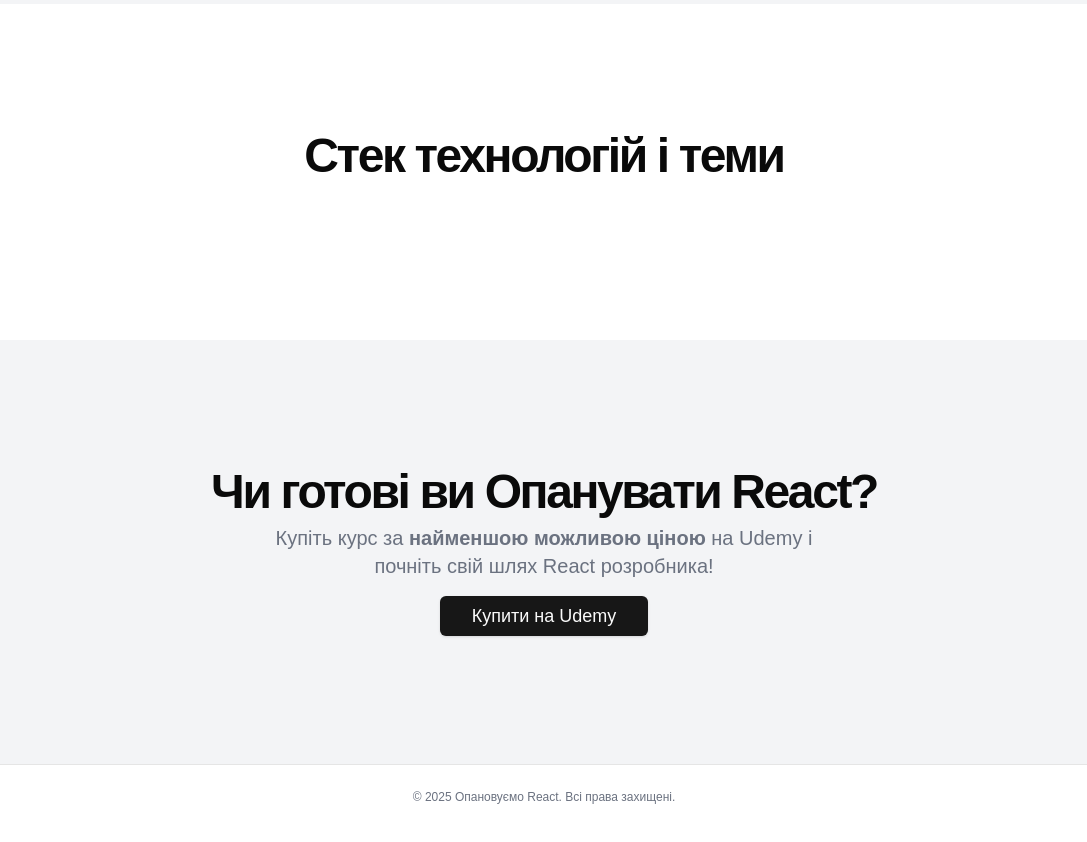
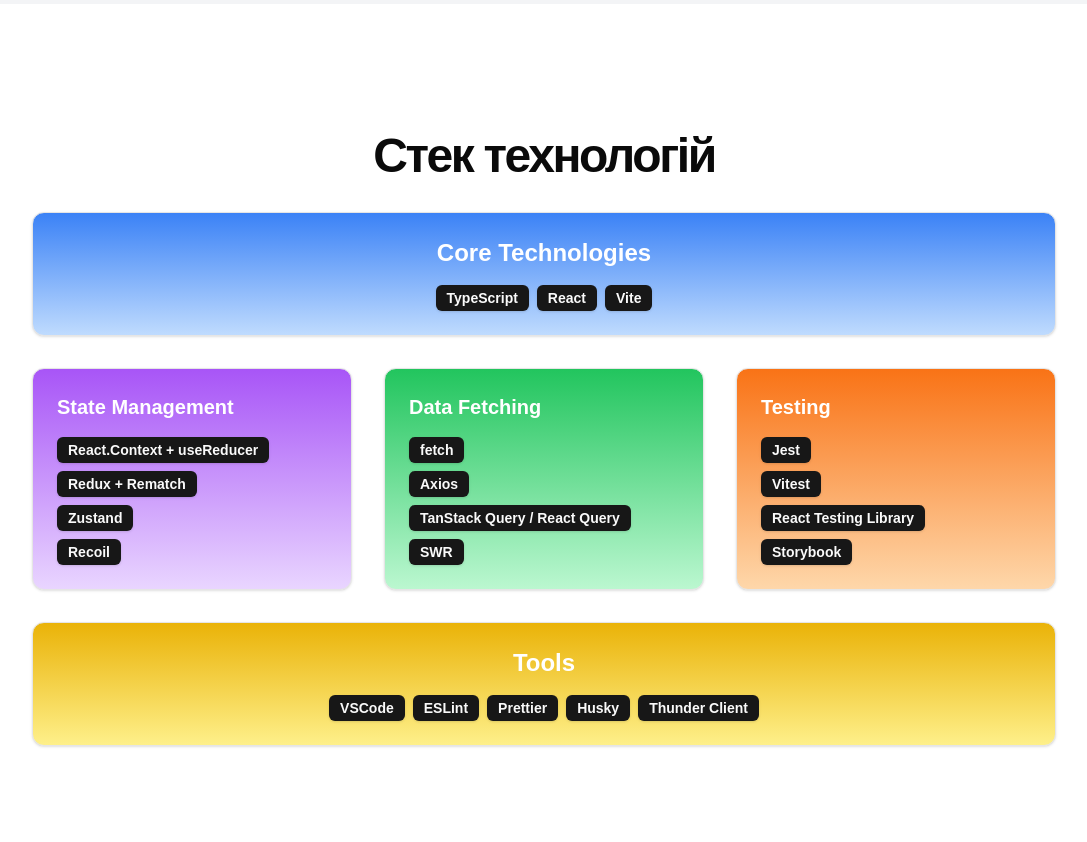
Before and after one commit to a-polishchuk/master-react-course, a Next.js app: page / in a window 1280 px wide. Shown: the part 1480-2322 px from the top of the page, without its empty margins (96-1183 px from the left). Built offline with nearby package versions, Linux system fonts and the light colour scheme.

Commit message:
tech stack section

```diff
--- a/app/page.tsx
+++ b/app/page.tsx
@@ -1,7 +1,7 @@
+import { Badge } from "@/components/ui/badge"
 import { Button } from "@/components/ui/button"
 import { Card, CardContent } from "@/components/ui/card"
-import { BookOpen, BookUser, Boxes, BrainCircuit, CheckCircle, Gem, Github, LibraryBig, Network, PencilRuler, User } from 'lucide-react'
-import Image from "next/image"
+import { BookUser, Boxes, BrainCircuit, Gem, Network, PencilRuler } from 'lucide-react'
 import Link from "next/link"
 
 const ENROLL_LINK = "https://www.udemy.com/course/opanovuemo-react/?referralCode=C0563B0126CAF7329C80"
@@ -114,8 +114,69 @@
         <section id="tech-stack" className="w-full py-12 md:py-24 lg:py-32 dark:bg-gray-800">
           <div className="container px-4 md:px-6 mx-auto">
             <h2 className="text-3xl font-bold tracking-tighter sm:text-4xl md:text-5xl text-center mb-8">
-              Стек технологій і теми
+              Стек технологій
             </h2>
+            <div className="grid grid-cols-1 md:grid-cols-3 gap-8 max-w-5xl mx-auto">
+              <div className="col-span-1 md:col-span-3">
+                <Card className="bg-gradient-to-b from-blue-500 to-blue-200">
+                  <CardContent className="p-6">
+                    <h3 className="text-2xl font-bold text-white text-center">Core Technologies</h3>
+                    <div className="flex justify-center gap-2 mt-4">
+                      <Badge className="text-sm">TypeScript</Badge>
+                      <Badge className="text-sm">React</Badge>
+                      <Badge className="text-sm">Vite</Badge>
+                    </div>
+                  </CardContent>
+                </Card>
+              </div>
+              <Card className="bg-gradient-to-b from-purple-500 to-purple-200">
+                <CardContent className="p-6">
+                  <h3 className="text-xl font-bold text-white mb-4">State Management</h3>
+                  <div className="flex flex-col gap-2">
+                    <div><Badge className="text-sm">React.Context + useReducer</Badge></div>
+                    <div><Badge className="text-sm">Redux + Rematch</Badge></div>
+                    <div><Badge className="text-sm">Zustand</Badge></div>
+                    <div><Badge className="text-sm">Recoil</Badge></div>
+                  </div>
+                </CardContent>
+              </Card>
+              <Card className="bg-gradient-to-b from-green-500 to-green-200">
+                <CardContent className="p-6">
+                  <h3 className="text-xl font-bold text-white mb-4">Data Fetching</h3>
+                  <div className="space-y-2">
+                    <div><Badge className="text-sm">fetch</Badge></div>
+                    <div><Badge className="text-sm">Axios</Badge></div>
+                    <div><Badge className="text-sm">TanStack Query / React Query</Badge></div>
+                    <div><Badge className="text-sm">SWR</Badge></div>
+                  </div>
+                </CardContent>
+              </Card>
+              <Card className="bg-gradient-to-b from-orange-500 to-orange-200">
+                <CardContent className="p-6">
+                  <h3 className="text-xl font-bold text-white mb-4">Testing</h3>
+                  <div className="space-y-2">
+                    <div><Badge className="text-sm">Jest</Badge></div>
+                    <div><Badge className="text-sm">Vitest</Badge></div>
+                    <div><Badge className="text-sm">React Testing Library</Badge></div>
+                    <div><Badge className="text-sm">Storybook</Badge></div>
+                  </div>
+                </CardContent>
+              </Card>
+              <div className="col-span-1 md:col-span-3">
+                <Card className="bg-gradient-to-b from-yellow-500 to-yellow-200">
+                  <CardContent className="p-6">
+                    <h3 className="text-2xl font-bold text-white text-center">Tools</h3>
+                    <div className="flex justify-center gap-2 mt-4">
+                      <Badge className="text-sm">VSCode</Badge>
+                      <Badge className="text-sm">ESLint</Badge>
+                      <Badge className="text-sm">Prettier</Badge>
+                      <Badge className="text-sm">Husky</Badge>
+                      <Badge className="text-sm">Thunder Client</Badge>
+                    </div>
+                  </CardContent>
+                </Card>
+              </div>
+            </div>
           </div>
         </section>
 
--- /dev/null
+++ b/components/ui/badge.tsx
@@ -0,0 +1,36 @@
+import * as React from "react"
+import { cva, type VariantProps } from "class-variance-authority"
+
+import { cn } from "@/lib/utils"
+
+const badgeVariants = cva(
+  "inline-flex items-center rounded-md border px-2.5 py-0.5 text-xs font-semibold transition-colors focus:outline-none focus:ring-2 focus:ring-ring focus:ring-offset-2",
+  {
+    variants: {
+      variant: {
+        default:
+          "border-transparent bg-primary text-primary-foreground shadow hover:bg-primary/80",
+        secondary:
+          "border-transparent bg-secondary text-secondary-foreground hover:bg-secondary/80",
+        destructive:
+          "border-transparent bg-destructive text-destructive-foreground shadow hover:bg-destructive/80",
+        outline: "text-foreground",
+      },
+    },
+    defaultVariants: {
+      variant: "default",
+    },
+  }
+)
+
+export interface BadgeProps
+  extends React.HTMLAttributes<HTMLDivElement>,
+    VariantProps<typeof badgeVariants> {}
+
+function Badge({ className, variant, ...props }: BadgeProps) {
+  return (
+    <div className={cn(badgeVariants({ variant }), className)} {...props} />
+  )
+}
+
+export { Badge, badgeVariants }
```
